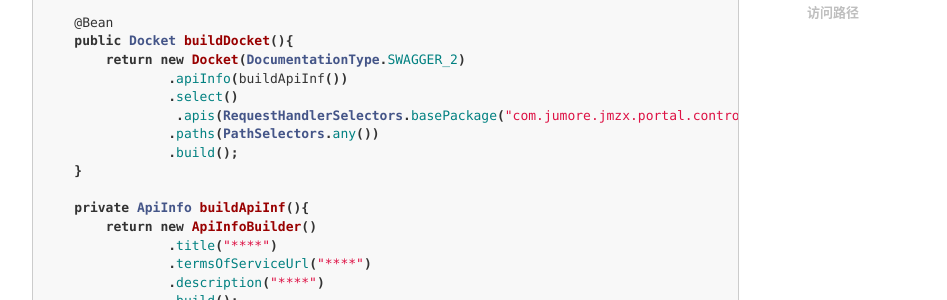
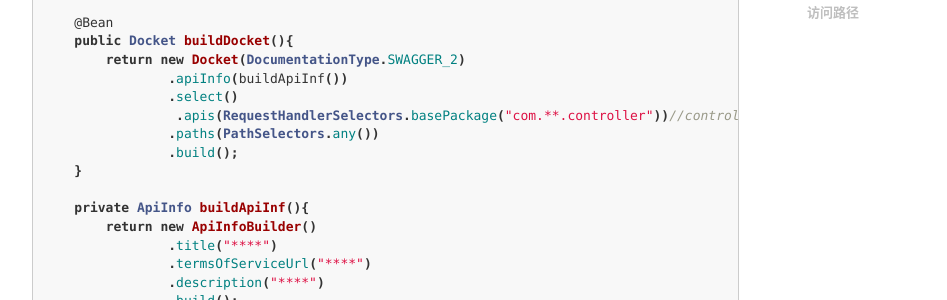
Before and after one commit to licc168/licc168.github.io, a Jekyll site: the page built from _posts/2017-07-12-springmvcswagger.md, in a window 1280 px wide and 900 px high, scrolled down 1379 px. Shown: the part 152-452 px from the top of the window, without its empty margins (233-1180 px from the left). Built offline with Jekyll 4.4.1, drawn with Linux system fonts in a browser that asks for light colours; nearby versions of some CDN libraries; comment, search, counter and statistics services are not loaded.

```diff
--- a/_posts/2017-07-12-springmvcswagger.md
+++ b/_posts/2017-07-12-springmvcswagger.md
@@ -67,7 +67,7 @@
         return new Docket(DocumentationType.SWAGGER_2)
                 .apiInfo(buildApiInf())
                 .select()
-                 .apis(RequestHandlerSelectors.basePackage("com.jumore.jmzx.portal.controller"))//controller路径
+                 .apis(RequestHandlerSelectors.basePackage("com.**.controller"))//controller路径
                 .paths(PathSelectors.any())
                 .build();
     }
```
